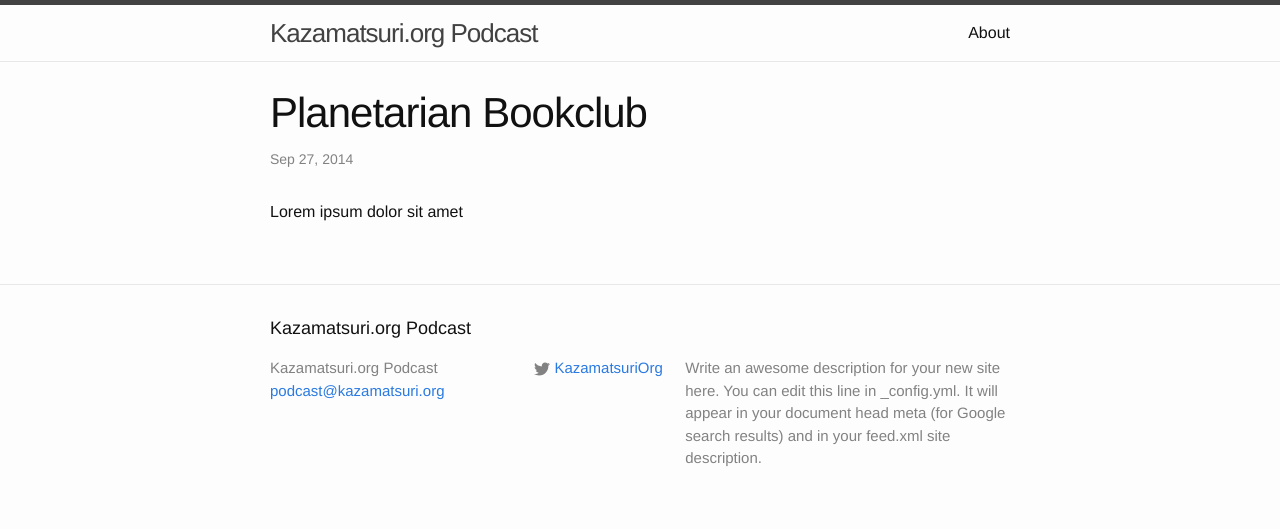
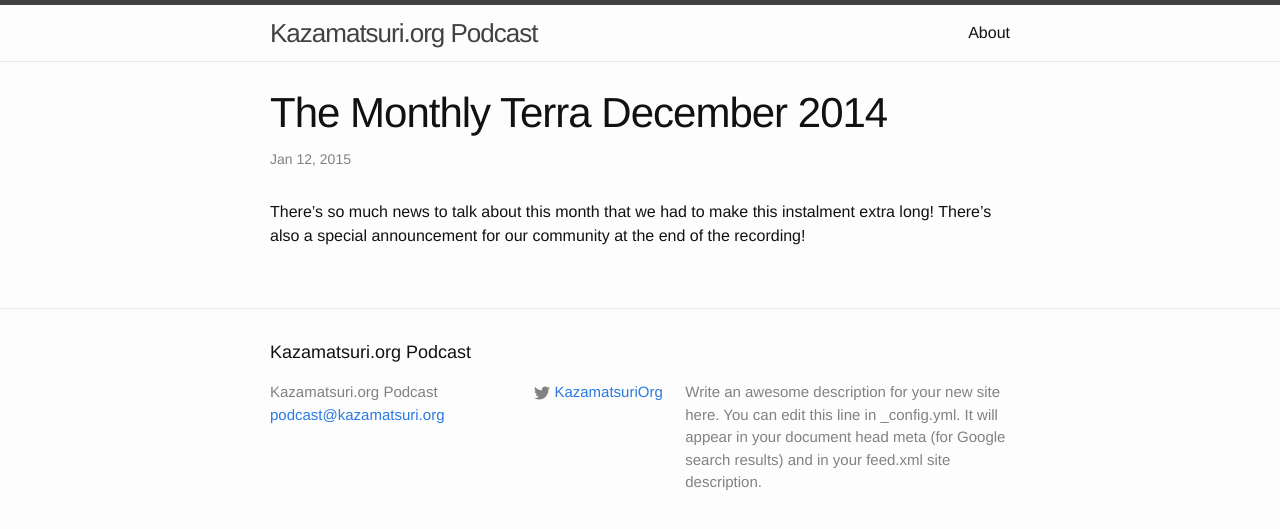
Before and after one commit to KazamatsuriOrg/podcast, a Jekyll site: the page built from _posts/2015-1-12-terra-dec-14.md, in a window 1280 px wide. Shown: the top 529 px of the page. Built offline with Jekyll 4.4.1, drawn with Linux system fonts in a browser that asks for light colours.

Commit message:
Final Update
I think that should do it for the episodes.

```diff
--- a/_posts/2015-1-12-terra-dec-14.md
+++ b/_posts/2015-1-12-terra-dec-14.md
@@ -1,9 +1,9 @@
 ---
 layout: post
-title:  "Planetarian Bookclub"
-date:   2014-09-27 07:37:02
-link: http://kazamatsuri.org/podcast/Kazamatsuri%20Podcast%20-%20Planetarian%20Bookclub.mp3
-length: 164983469
+title:  "The Monthly Terra December 2014"
+date:   2015-01-12 07:37:02
+link: http://kazamatsuri.org/podcast/Kazamatsuri%20Podcast%20-%20The%20Monthly%20Terra%20December%2014.mp3
+length: 64274432
 ---
 
-Lorem ipsum dolor sit amet
+There's so much news to talk about this month that we had to make this instalment extra long! There's also a special announcement for our community at the end of the recording!
```
Also changed, not shown: _posts/2014-09-27-planetarian-bookclub.md (+2 -2 lines), _posts/2014-11-11-terra-sep-oct-14.md (+5 -5 lines), _posts/2014-12-1-terra-nov-14.md (+5 -5 lines).
